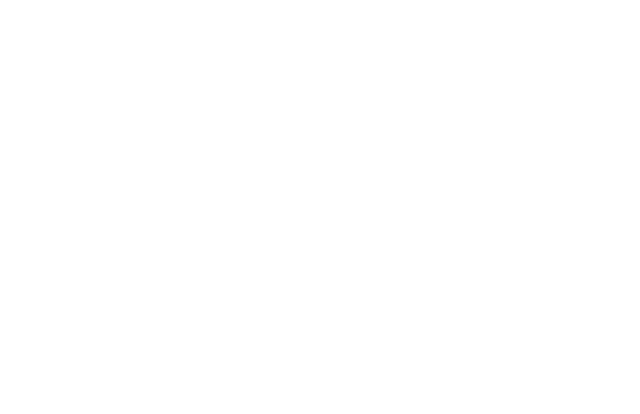
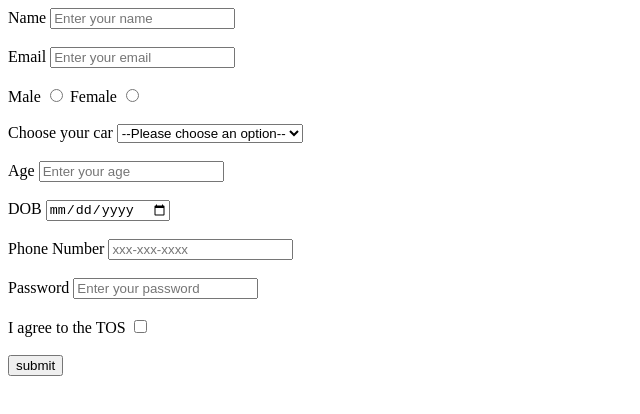
Before and after one commit to acciojob/signup-form-car-shamim07-ansari, a website: page main.html in a window 1280 px wide. Shown: the whole page, without its empty margins (0-640 px from the left). Drawn offline with Linux system fonts and the light colour scheme.

Commit message:
created a submission

```diff
--- a/main.html
+++ b/main.html
@@ -8,6 +8,55 @@
 
 <body>
 	<!-- the entire body must be written by student -->
+
+	<form action="/submit" method="post">
+		<label for="name">Name</label>
+		<input type="text" id="name" placeholder="Enter your name" required>
+		<br><br>
+
+		<label for="email">Email</label>
+		<input type="email" id="email" placeholder="Enter your email" required>
+		<br><br>
+
+		<label for="gender_m">Male</label>
+		<input type="radio" id="gender_m" name="gender" required>
+
+		<label for="gender_f">Female</label>
+		<input type="radio" id="gender_f" name="gender" required>
+		<br><br>
+
+		<label for="cars">Choose your car</label>
+		<select name="cars" id="cars" required>
+			<option value="" disabled selected hidden>--Please choose an option--</option>
+			<option value="bmw">BMW</option>
+			<option value="audi">Audi</option>
+			<option value="mercedes">Mercedes</option>
+		</select>
+		<br><br>
+
+		<label for="age">Age</label>
+		<input type="number" id="age" placeholder="Enter your age" required>
+		<br><br>
+
+		<label for="dob">DOB</label>
+		<input type="date" id="dob" required>
+		<br><br>
+
+		<label for="tel">Phone Number</label>
+		<input type="tel" id="tel" placeholder="xxx-xxx-xxxx" required>
+		<br><br>
+
+		<label for="password">Password</label>
+		<input type="password" id="password" placeholder="Enter your password" required>
+		<br><br>
+
+		<label for="tos">I agree to the TOS</label>
+		<input type="checkbox" id="tos" placeholder="I agree to the TOS" required>
+		<br><br>
+		<button>submit</button>
+
+	</form>
+
     <script type="text/javascript" src="./script.js">
 </script>
 
```
